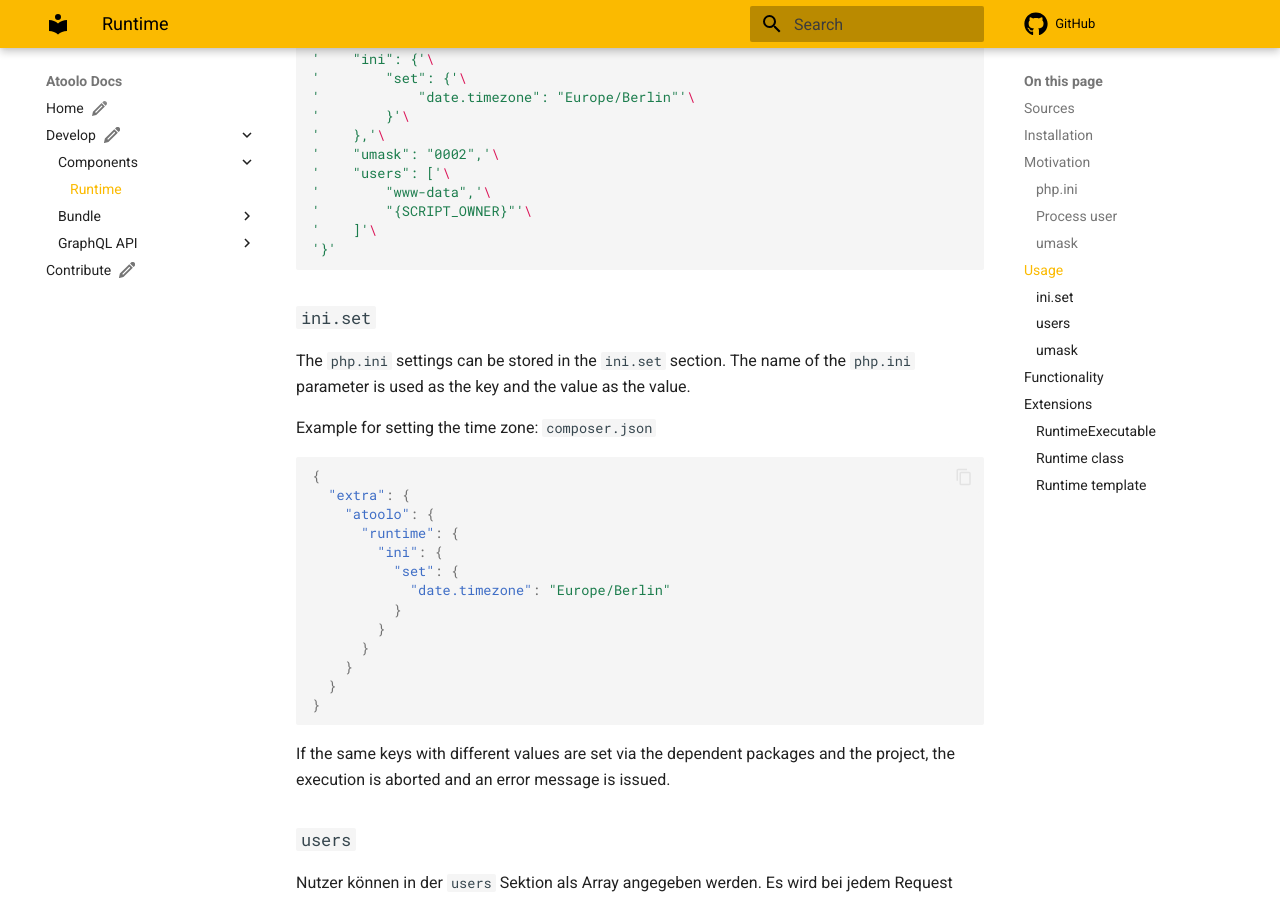
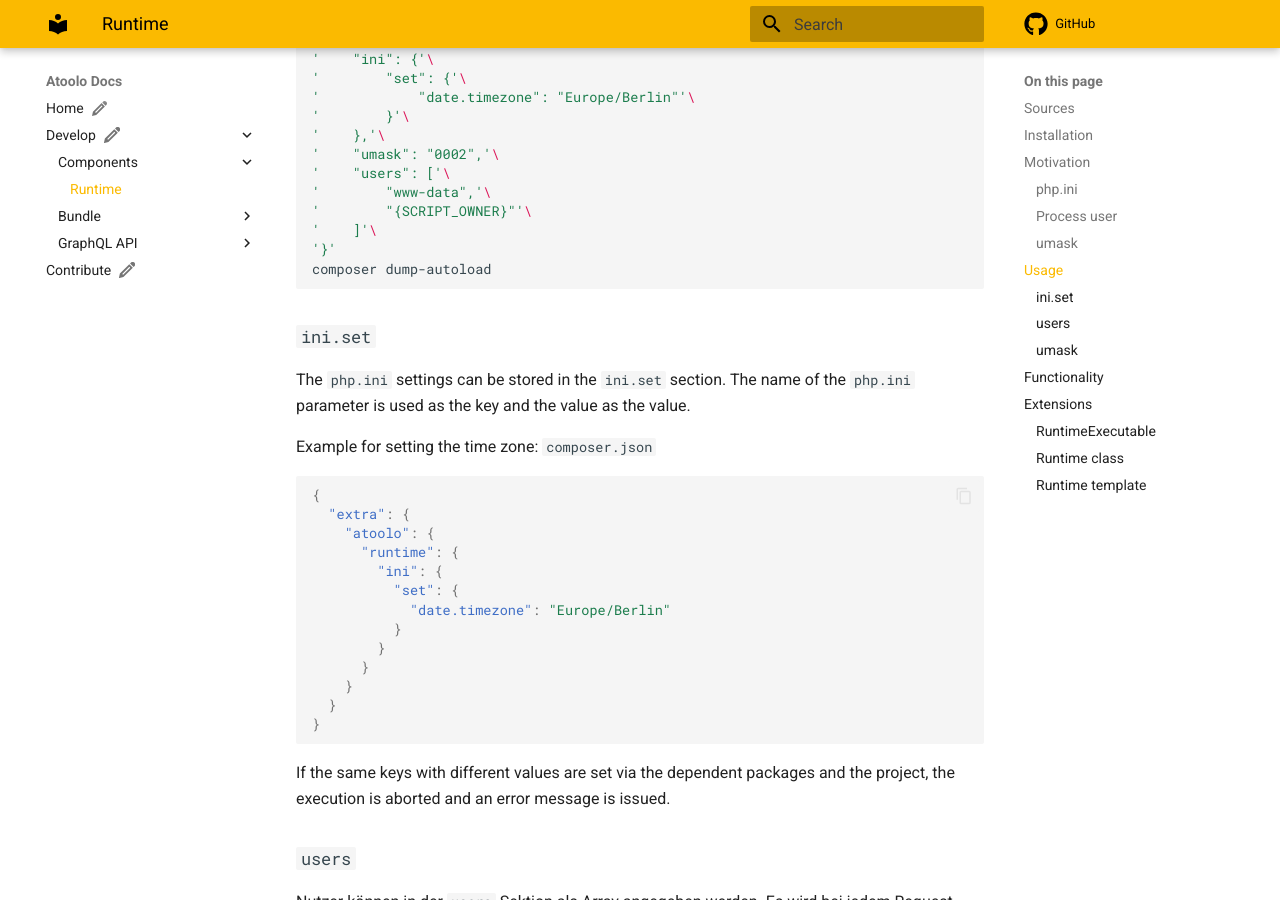
Before and after one commit to sitepark/atoolo-docs, an MkDocs documentation site: the page built from docs/develop/components/runtime.md, in a window 1280 px wide and 900 px high, scrolled down 2496 px. Built offline with MkDocs 1.6.1 and Material for MkDocs 9.7.7, drawn with Linux system fonts in a browser that asks for light colours; comment, search, counter and statistics services are not loaded.

Commit message:
docs: update runtime.md

````diff
--- a/docs/develop/components/runtime.md
+++ b/docs/develop/components/runtime.md
@@ -82,6 +82,7 @@ composer config --json extra.atoolo.runtime \
 '        "{SCRIPT_OWNER}"'\
 '    ]'\
 '}'
+composer dump-autoload
 ```
 
 ### `ini.set`
````
